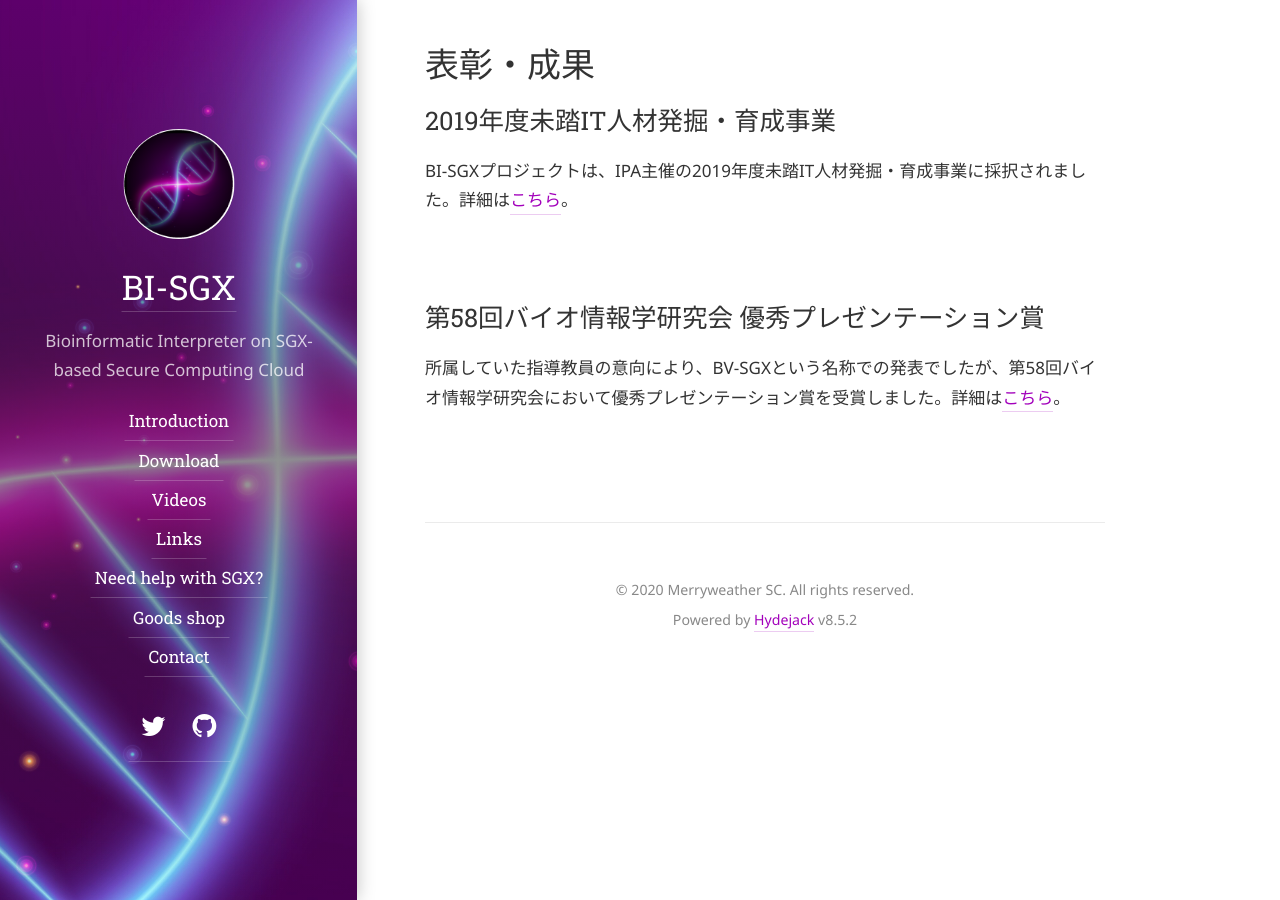
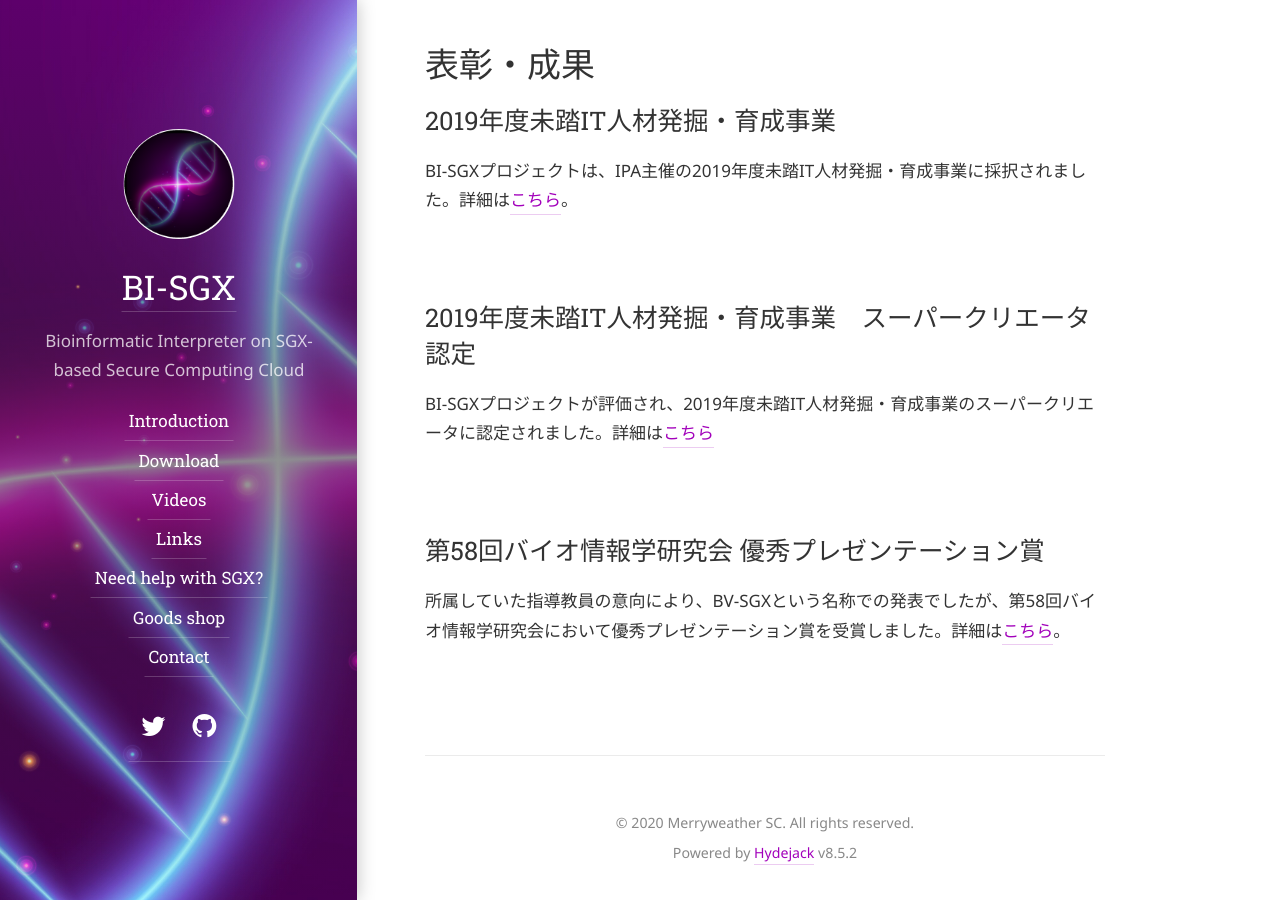
Before and after one commit to hello31337/hello31337.github.io, a Jekyll site: the page built from docs/BI-SGX_ja.md, in a window 1280 px wide and 900 px high, scrolled down 6813 px. Built offline with Jekyll 4.4.1, drawn with Linux system fonts in a browser that asks for light colours; some web fonts are replaced; our own code applies the rules of GitHub Pages for plain Markdown files.

Commit message:
Updated awards info.

```diff
--- a/docs/BI-SGX_ja.md
+++ b/docs/BI-SGX_ja.md
@@ -63,5 +63,8 @@
 ## 2019年度未踏IT人材発掘・育成事業
 BI-SGXプロジェクトは、IPA主催の2019年度未踏IT人材発掘・育成事業に採択されました。詳細は[こちら](https://www.ipa.go.jp/jinzai/mitou/2019/gaiyou_f-3.html)。
 
+## 2019年度未踏IT人材発掘・育成事業　スーパークリエータ認定
+BI-SGXプロジェクトが評価され、2019年度未踏IT人材発掘・育成事業のスーパークリエータに認定されました。詳細は[こちら](https://www.ipa.go.jp/jinzai/mitou/2019/20200528.html)
+
 ## 第58回バイオ情報学研究会 優秀プレゼンテーション賞
 所属していた指導教員の意向により、BV-SGXという名称での発表でしたが、第58回バイオ情報学研究会において優秀プレゼンテーション賞を受賞しました。詳細は[こちら](http://www.ipsj.or.jp/award/bio-award3.html)。
```
Also changed, not shown: docs/BI-SGX.md (+3 -0 lines).
